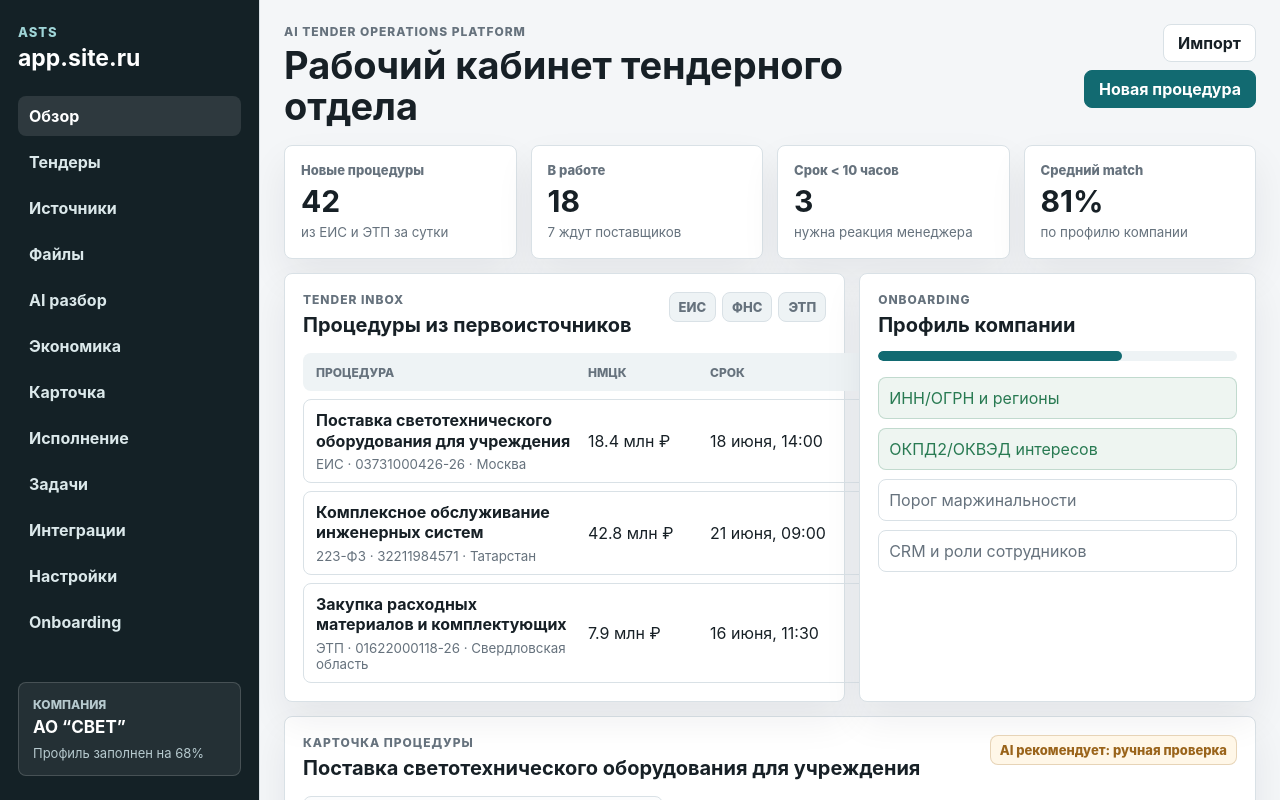
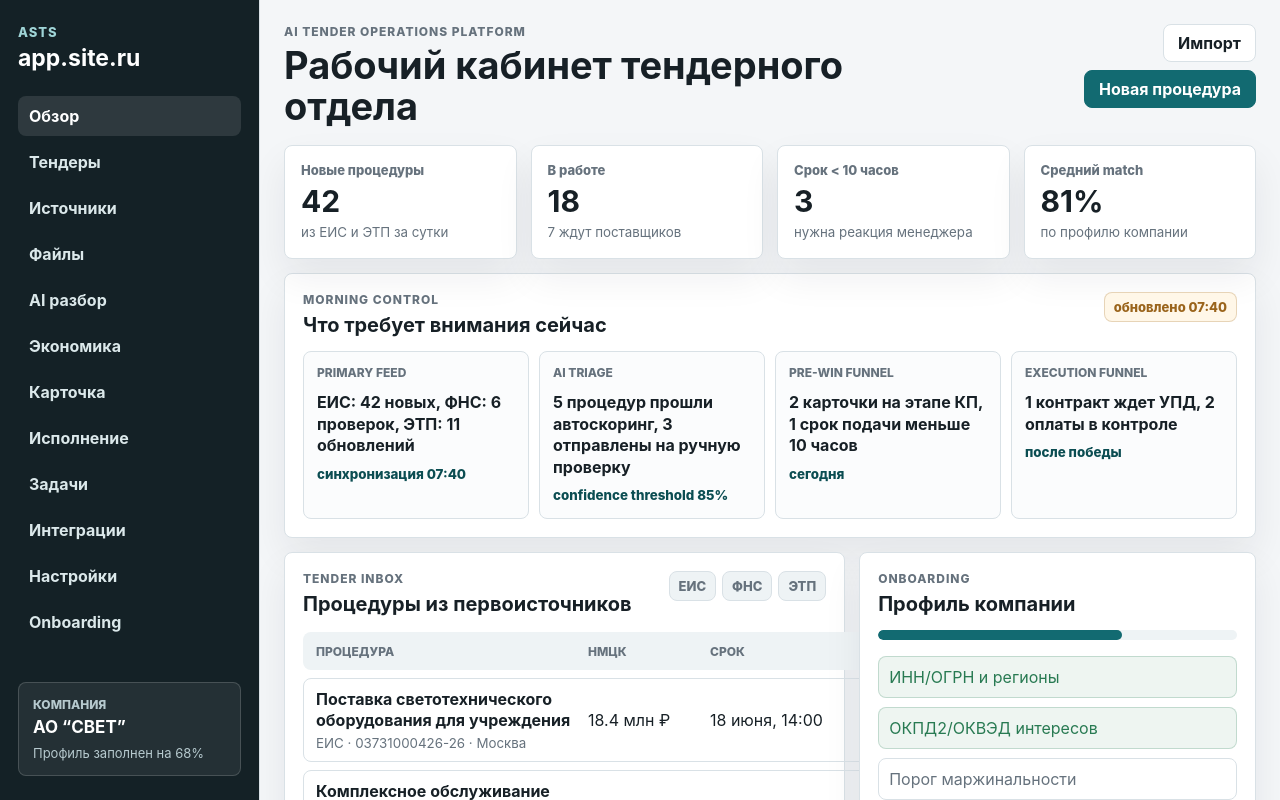
Before and after one commit to info14fourteen-creator/ASTS, a Next.js app in the folder apps/web/: page / in a window 1280 px wide. Shown: the top 800 px of the page. Built offline with nearby package versions, Linux system fonts and the light colour scheme.

Commit message:
Add overview command signals

```diff
--- a/apps/web/app/globals.css
+++ b/apps/web/app/globals.css
@@ -306,6 +306,49 @@ h3 {
   color: var(--amber);
 }
 
+.command-panel {
+  margin-bottom: 14px;
+}
+
+.command-grid {
+  display: grid;
+  grid-template-columns: repeat(4, minmax(0, 1fr));
+  gap: 10px;
+}
+
+.command-card {
+  min-height: 132px;
+  border: 1px solid var(--line);
+  border-radius: 8px;
+  padding: 13px;
+  background: #fbfcfd;
+}
+
+.command-card span,
+.command-card strong,
+.command-card small {
+  display: block;
+}
+
+.command-card span {
+  color: var(--muted);
+  font-size: 12px;
+  font-weight: 850;
+  text-transform: uppercase;
+}
+
+.command-card strong {
+  margin-top: 12px;
+  line-height: 1.35;
+}
+
+.command-card small {
+  margin-top: 9px;
+  color: var(--accent-dark);
+  font-weight: 800;
+  line-height: 1.35;
+}
+
 .tender-table {
   display: grid;
   gap: 8px;
@@ -1800,6 +1843,10 @@ dd {
     grid-template-columns: repeat(2, minmax(0, 1fr));
   }
 
+  .command-grid {
+    grid-template-columns: repeat(2, minmax(0, 1fr));
+  }
+
   .task-lane-grid {
     grid-template-columns: 1fr;
   }
@@ -1861,6 +1908,10 @@ dd {
     grid-template-columns: 1fr;
   }
 
+  .command-grid {
+    grid-template-columns: 1fr;
+  }
+
   .source-monitor {
     grid-template-columns: 1fr;
   }
--- a/apps/web/app/page.tsx
+++ b/apps/web/app/page.tsx
@@ -100,6 +100,13 @@ const tasks: Task[] = [
   },
 ];
 
+const commandSignals = [
+  ["Primary feed", "ЕИС: 42 новых, ФНС: 6 проверок, ЭТП: 11 обновлений", "синхронизация 07:40"],
+  ["AI triage", "5 процедур прошли автоскоринг, 3 отправлены на ручную проверку", "confidence threshold 85%"],
+  ["Pre-win funnel", "2 карточки на этапе КП, 1 срок подачи меньше 10 часов", "сегодня"],
+  ["Execution funnel", "1 контракт ждет УПД, 2 оплаты в контроле", "после победы"],
+];
+
 const integrations = [
   ["Bitrix24", "первая очередь"],
   ["amoCRM", "первая очередь"],
@@ -150,6 +157,25 @@ export default function Home() {
             <span>Средний match</span>
             <strong>81%</strong>
             <small>по профилю компании</small>
+          </div>
+        </section>
+
+        <section className="panel command-panel" aria-label="Утренний контрольный слой">
+          <div className="panel-head compact">
+            <div>
+              <p className="eyebrow">Morning control</p>
+              <h2>Что требует внимания сейчас</h2>
+            </div>
+            <span className="status-pill">обновлено 07:40</span>
+          </div>
+          <div className="command-grid">
+            {commandSignals.map(([title, text, status]) => (
+              <article className="command-card" key={title}>
+                <span>{title}</span>
+                <strong>{text}</strong>
+                <small>{status}</small>
+              </article>
+            ))}
           </div>
         </section>
 
```
